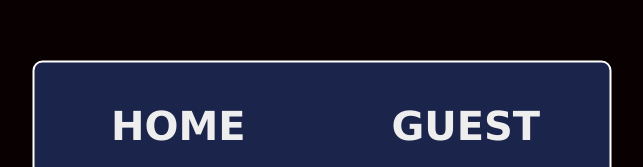
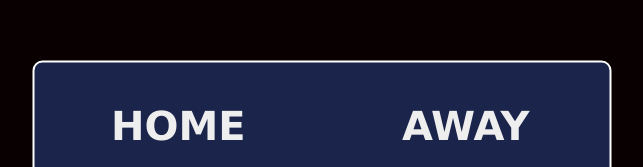
Before and after one commit to pharrrodev/BasketballScoringApp, a plain HTML site: page index.html in a window 1280 px wide. Shown: the part 145-312 px from the top of the page, without its empty margins (318-961 px from the left). Drawn offline with Linux system fonts and the light colour scheme.

Commit message:
Update index.html
I have changed the text "GUEST" to "AWAY" as requested.

```diff
--- a/index.html
+++ b/index.html
@@ -27,7 +27,7 @@
 
 
        <div>
-            <h3 id="Heading">GUEST</h3>
+            <h3 id="Heading">AWAY</h3>
             <div id="Box">
                 <div id ="Score">
                     <div id = "guest-Count">0</div>
```
